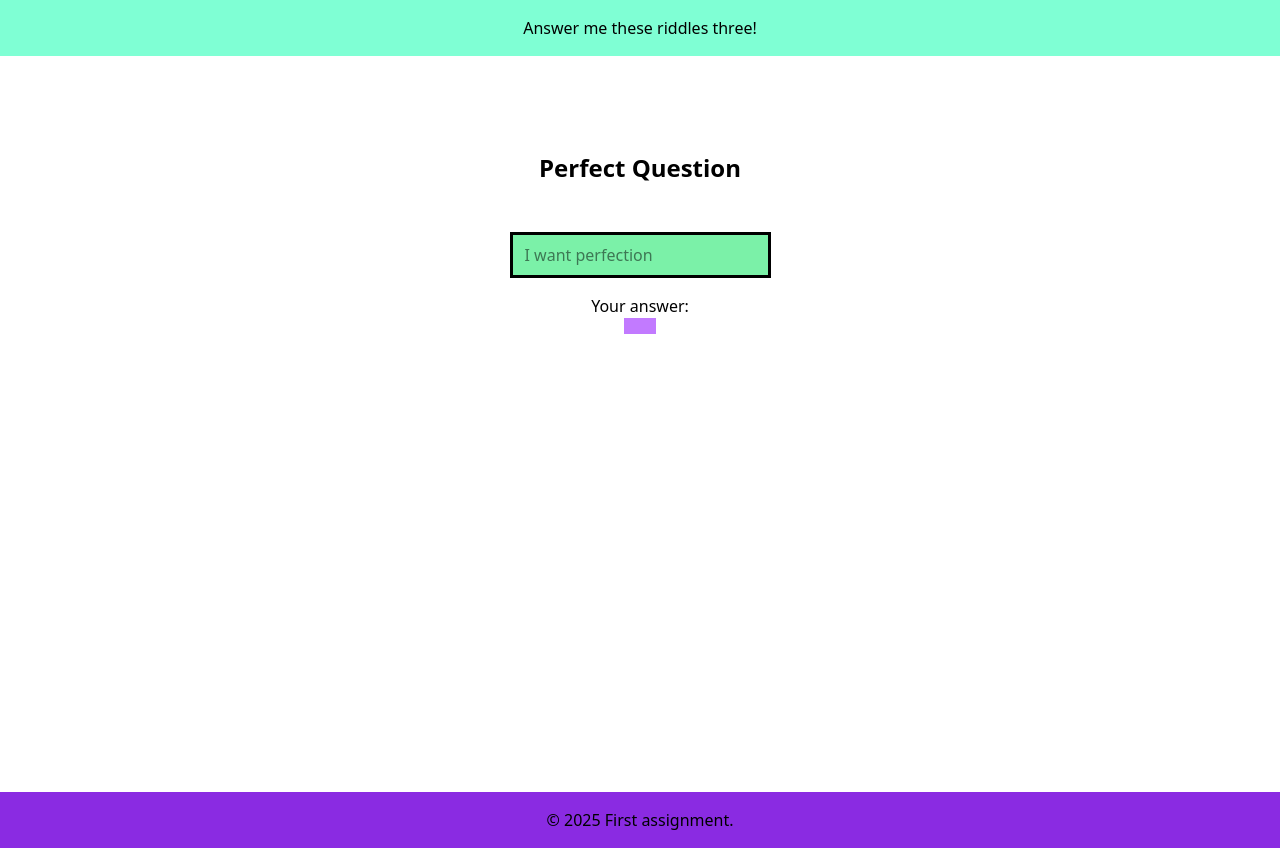
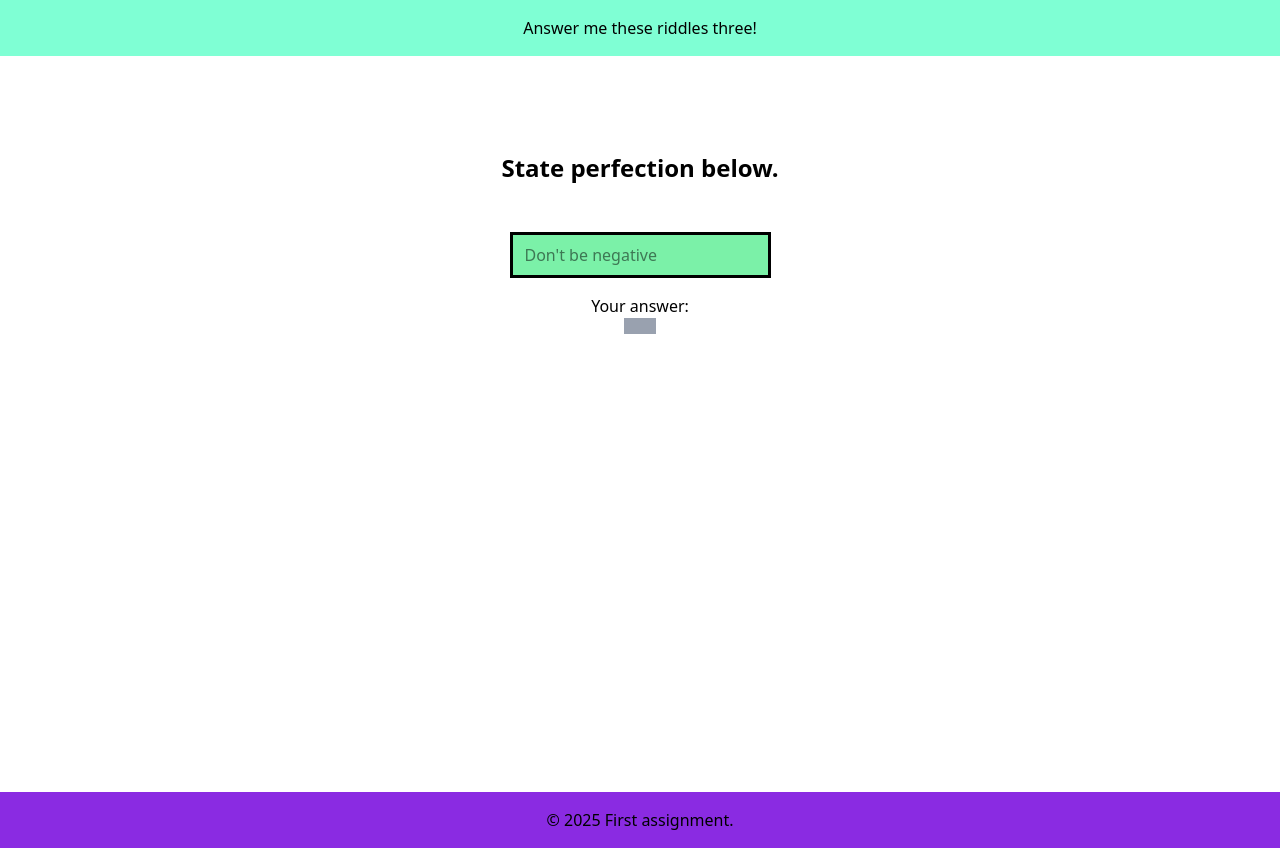
Before and after one commit to Teo9234/sev-react-homework, a React (Vite) app: page / in a window 1280 px wide. Built offline with nearby package versions, Linux system fonts and the light colour scheme.

Commit message:
Chore: button disabled, question text changed to give a hint

```diff
--- a/src/Components/ui/Button.tsx
+++ b/src/Components/ui/Button.tsx
@@ -1,14 +1,15 @@
 import type {ButtonProps} from "../../types.ts";
 
-const Button = ({onClickProp, disabled= false, label}: ButtonProps) => {
+const Button = ({onClickProp, label}: ButtonProps) => {
 
     return (
         <>
             <div className="flex flex-col items-center text-center">
                 <button
-                    className={"px-4 py-2 align-middle bg-purple-400 text-white hover:bg-purple-600 hover:cursor-pointer"}
+                    className={"px-4 py-2 align-middle bg-purple-400 text-white hover:bg-purple-600 hover:cursor-pointer" +
+                        " disabled:bg-gray-400 disabled:cursor-not-allowed"}
                     onClick={onClickProp}
-                    disabled={disabled}
+                    disabled={true}
                 >
 
                     {/*Label changes if it is enabled*/}
@@ -17,7 +18,6 @@ const Button = ({onClickProp, disabled= false, label}: ButtonProps) => {
             </div>
         </>
     )
-
 }
 
 export default Button;
--- a/src/Components/ui/Question.tsx
+++ b/src/Components/ui/Question.tsx
@@ -1,23 +1,25 @@
 import {useState} from "react";
 
 const Question = () => {
+
     const [answer, setAnswer] = useState<string>("");
 
     return  (
         <div className="flex flex-col items-center text-center">
-            <h2 className="text-2xl font-bold mb-4">Perfect Question</h2>
+            <h2 className="text-2xl font-bold mb-4">State perfection below.</h2>
             <form className="flex items-center mt-8 gap-2">
                 <input
                     className="border-3 bg-green-300 px-3 py-2"
                     type="text"
-                    placeholder="I want perfection"
+                    placeholder="Don't be negative"
                     value={answer}
                     onChange={(e) => setAnswer(e.target.value)}
-
+                    // TODO: prevent default form submission on submit
                 />
             </form>
             <p className="mt-4">Your answer: {answer}</p>
         </div>
     )
 }
+
 export default Question;
```
